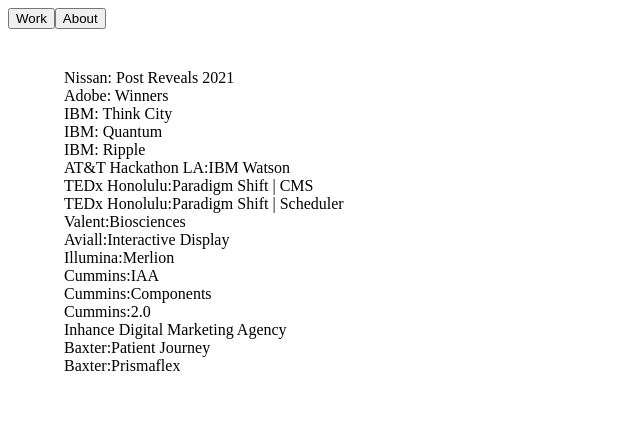
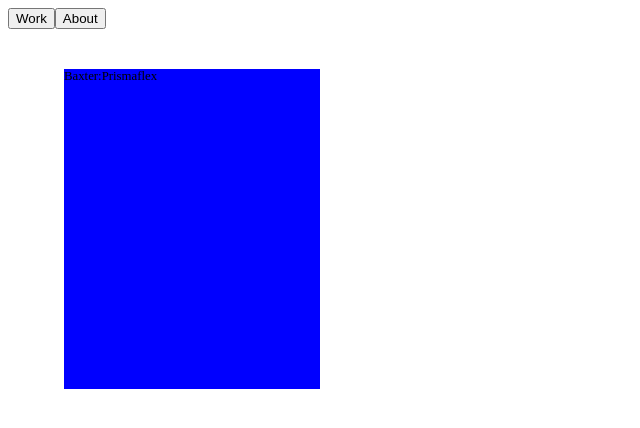
Before and after one commit to t34Virus/foliage, an Angular app: page / in a window 1280 px wide. Shown: the top 428 px of the page, without its empty margins (0-640 px from the left). Built offline with nearby package versions, Linux system fonts and the light colour scheme; what ngx-useful-swiper would draw is missing.

Commit message:
Add: card component and populating

```diff
--- a/src/app/app.module.ts
+++ b/src/app/app.module.ts
@@ -10,6 +10,7 @@
 import { LandingPageComponent } from './components/pages/landing-page/landing-page.component';
 import { AppRoutingModule } from './app-routing.module';
 import { AboutPageComponent } from './components/pages/about-page/about-page.component';
+import { CardComponent } from './components/card/card.component';
 
 @NgModule({
   declarations: [
@@ -18,7 +19,8 @@
     BreakpointClassesDirective,
     WorkPageComponent,
     LandingPageComponent,
-    AboutPageComponent
+    AboutPageComponent,
+    CardComponent
   ],
   imports: [
     BrowserModule,
--- /dev/null
+++ b/src/app/components/card/card.component.html
@@ -0,0 +1,3 @@
+<div class="card" [class]="cardType" *ngFor="let card of cards; let i = index">
+    <div class="text">{{ card.name }}</div>
+</div>
--- /dev/null
+++ b/src/app/components/card/card.component.scss
@@ -0,0 +1,22 @@
+.card {
+    position: absolute;
+
+    &.default {
+        height: 10%;
+        width: 10%;
+        background-color: red;
+    }
+    &.stick {
+        height: 20%;
+        width: 20%;
+        background-color: green;
+    }
+    &.fan {
+        height: 40%;
+        width: 20%;
+        background-color: blue;
+    }
+    .text {
+        font-size: 100%;
+    }
+}
--- /dev/null
+++ b/src/app/components/card/card.component.ts
@@ -0,0 +1,41 @@
+import { Component, OnInit, Input } from '@angular/core';
+import { ContentSetup } from 'src/app/model/contents.model';
+
+@Component({
+  selector: 'app-card',
+  templateUrl: './card.component.html',
+  styleUrls: ['./card.component.scss']
+})
+export class CardComponent implements OnInit {
+  @Input() cards: ContentSetup[] = []
+  @Input() cardType: string;
+
+  constructor() { }
+
+  ngOnInit(): void {
+    this.cardLayout(this.cardType);
+  }
+  cardLayout(cardType: string): void {
+    switch(cardType) {
+      case 'default':
+          this.makeCircle(this.cards);
+        break;
+      case 'stick':
+          this.makeSticks(this.cards);
+        break;
+      case 'fan':
+          this.makeFan(this.cards);
+        break;
+    }
+  }
+
+  makeCircle(cards: ContentSetup[]): void {
+    console.log('default',cards);
+  }
+  makeSticks(cards: ContentSetup[]): void {
+    console.log('sticks',cards);
+  }
+  makeFan(cards: ContentSetup[]): void {
+    console.log('fan',cards);
+  }
+}
--- a/src/app/components/pages/landing-page/landing-page.component.html
+++ b/src/app/components/pages/landing-page/landing-page.component.html
@@ -1,8 +1,6 @@
 <button routerLink="work" routerLinkActive="active">Work</button>
 <button routerLink="about" routerLinkActive="active">About</button>
 
-<div class="card-container" appBreakpointClasses style="height: 90vh; width: 90vw; margin: 5vh auto;">
-    <div class="card" *ngFor="let project of projects; let i = index">
-        {{ project.name }}
-    </div>
+<div class="card-container" appBreakpointClasses style="font-size: 1vw; height: 90vh; width: 90vw; margin: 5vh auto;">
+    <app-card [cards]="projects" [cardType]="cardType"></app-card>
 </div>
--- a/src/app/components/pages/landing-page/landing-page.component.ts
+++ b/src/app/components/pages/landing-page/landing-page.component.ts
@@ -9,10 +9,18 @@
 })
 export class LandingPageComponent implements OnInit {
   public projects: ContentSetup[];
+  public cardTypeArray: Array<string> = [
+    'default',
+    'stick',
+    'fan'
+  ]
+  public cardType: string;
   constructor() { }
 
   ngOnInit(): void {
     this.getActiveProjects();
+    // this.cardType = this.cardTypeArray[this.getRandomInt(this.cardTypeArray.length)];
+    this.cardType = this.cardTypeArray[2]
   }
   getActiveProjects(): void {
     let tempArr: ContentSetup[] = [];
@@ -23,4 +31,7 @@
     })
     this.projects = tempArr.reverse();
   }
+  getRandomInt(max): number {
+    return Math.floor(Math.random() * Math.floor(max));
+  }
 }
```
Also changed, not shown: 1 other file (tests, documents, lock files or other folders).
